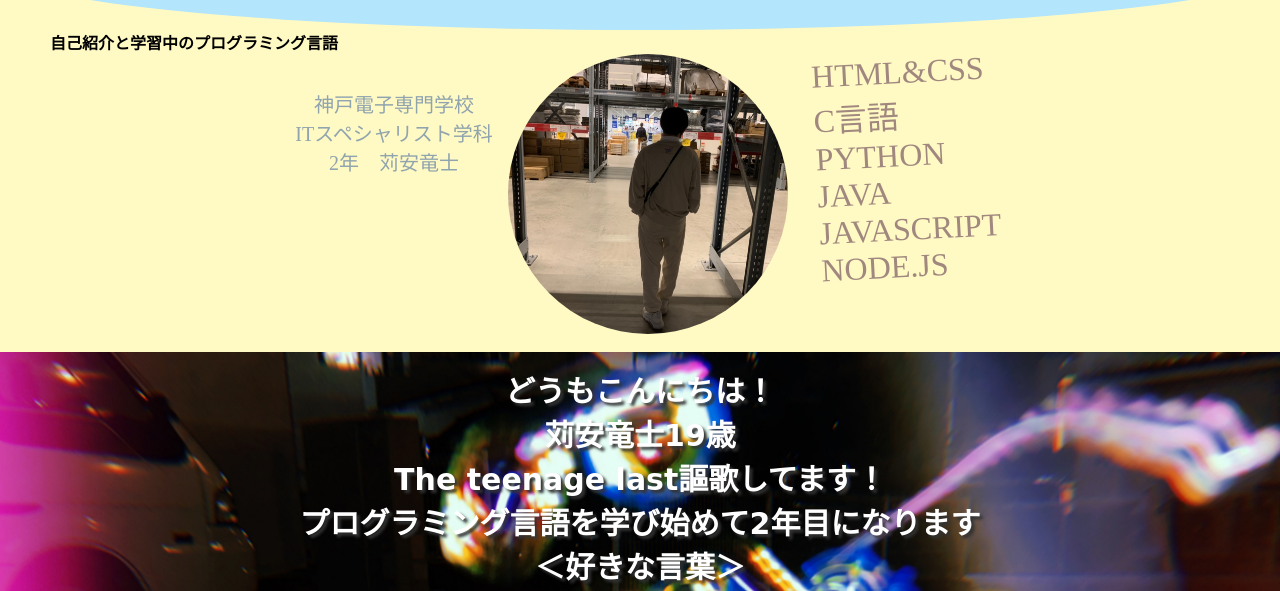
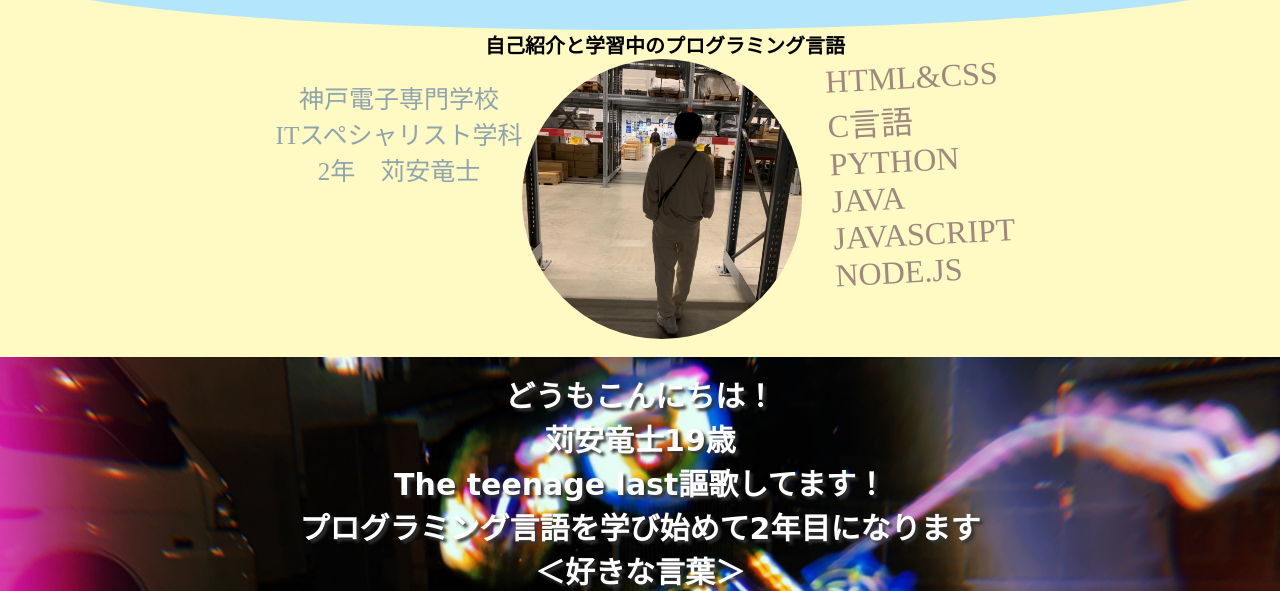
Before and after one commit to ryyyug/html-practice1, a website: page docs/index.html in a window 1280 px wide. Shown: the part 130-721 px from the top of the page. Drawn offline with nearby package versions, Linux system fonts and the light colour scheme.

Commit message:
Update index.html

```diff
--- a/docs/index.html
+++ b/docs/index.html
@@ -11,7 +11,8 @@
       padding-left: 50px;
       font-family: cursive;
       font-weight: 900;
-      font-size: inherit;
+      font-size: 20px;
+      text-align: center;
     }
 
     .test9 {
@@ -143,7 +144,10 @@
     }
 
     .profile-area .profile-text-left {
-
+      margin: 20px 0 0 0;
+      font-size: 25px;
+color:#90A4AE;
+text-align: center;
     }
 
     .profile-area .profile-text-right {
@@ -164,12 +168,7 @@
       text-align: center;
       color: lightcoral;
     }
-.profile-text-left{
-  font-size: 20px;
-color:#90A4AE;
-text-align: center;
-padding:15px;
-}
+
     body {
       background-color: #FFF9C4;
       margin: 0;
```
